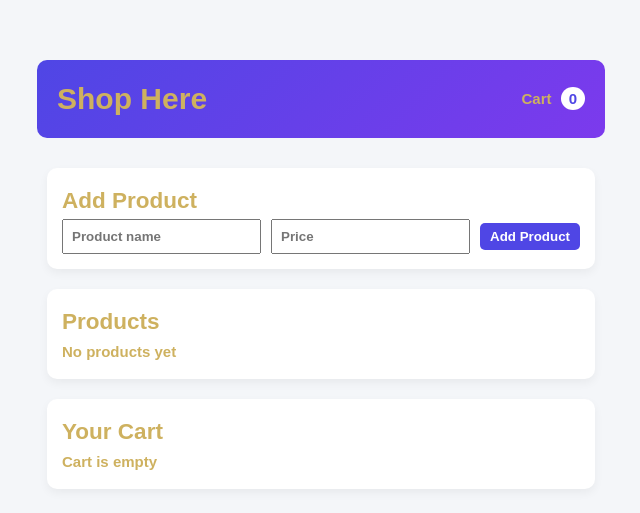
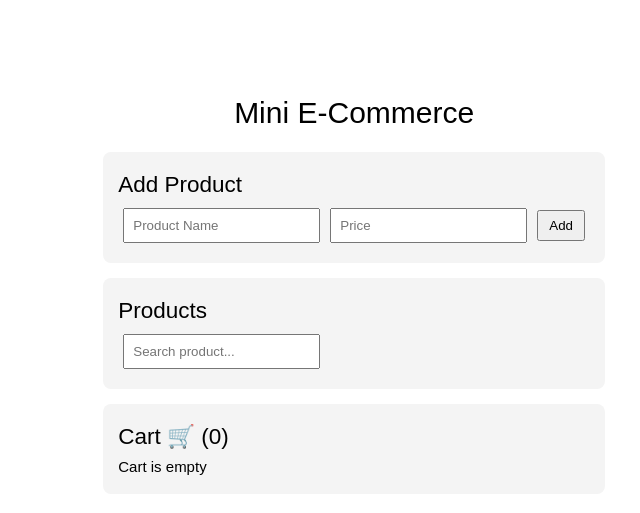
Before and after one commit to sanjyalsmriti/vueTask, a Vue app: page / in a window 1280 px wide. Shown: the part 101-614 px from the top of the page, without its empty margins (35-675 px from the left). Built offline with nearby package versions, Linux system fonts and the light colour scheme.

Commit message:
learn vue project

```diff
--- a/src/App.vue
+++ b/src/App.vue
@@ -1,161 +1,224 @@
 <template>
-  <div class="app">
-    <header class="header">
-      <h1>Shop Here</h1>
-      <div class="cart-badge">
-         Cart <span>0</span>
-      </div>
-    </header>
   <div class="container">
+    <h1>Mini E-Commerce</h1>
+
     <div class="card">
       <h2>Add Product</h2>
-        <div class="form">
-          <input v-model="newName" placeholder="Product name" />
-          <input v-model.number="newPrice" type="number" placeholder="Price" />
-          <button class="primary" @click="addProduct">Add Product</button>
-        </div>
+
+      <input v-model="name" placeholder="Product Name" />
+
+      <input v-model.number="price" type="number" placeholder="Price" />
+
+      <button @click="addProduct">Add</button>
     </div>
 
     <div class="card">
       <h2>Products</h2>
 
-        <div v-if="products.length === 0">No products yet</div>
-        <div class="grid">
+      <input v-model="search" placeholder="Search product..." />
+
       <div
-            class="product-card"
-            v-for="product in products"
+        v-for="(product, index) in filteredProducts"
         :key="product.id"
+        class="product"
       >
-            <h3>{{ product.name }}</h3>
-            <p class="price">Rs {{ product.price }}</p>
+        <span>{{ product.name }} - Rs {{ product.price }}</span>
 
-            <div class="actions">
-              <button class="primary">Add to Cart</button>
-              <button class="danger">Delete</button>
-            </div>
+        <div>
+          <button @click="addToCart(product)">Add to Cart</button>
+
+          <button class="delete" @click="deleteProduct(index)">
+            Delete
+          </button>
         </div>
       </div>
     </div>
 
     <div class="card">
-        <h2>Your Cart</h2>
-        <p>Cart is empty</p>
+      <h2>Cart 🛒 ({{ cart.length }})</h2>
+
+      <div v-if="cart.length === 0">Cart is empty</div>
+
+      <div
+        v-for="(item, index) in cart"
+        :key="index"
+        class="product"
+      >
+        <span>{{ item.name }} - Rs {{ item.price }}</span>
+
+        <button class="delete" @click="removeFromCart(index)">
+          Remove
+        </button>
       </div>
+
+      <button
+        v-if="cart.length"
+        class="checkout"
+        @click="checkout"
+      >
+        Checkout
+      </button>
     </div>
   </div>
 </template>
 
 <script setup>
-import { ref } from "vue"
+
+import { ref, computed, onMounted } from "vue"
+
+const name = ref("")
+const price = ref("")
+const search = ref("")
 
 const products = ref([])
+const cart = ref([])
 
-const newName = ref("")
-const newPrice = ref("")
+onMounted(() => {
+  products.value =
+    JSON.parse(localStorage.getItem("products")) || []
+
+  cart.value =
+    JSON.parse(localStorage.getItem("cart")) || []
+})
+
+const saveProducts = () => {
+  localStorage.setItem(
+    "products",
+    JSON.stringify(products.value)
+  )
+}
+
+
+const saveCart = () => {
+  localStorage.setItem(
+    "cart",
+    JSON.stringify(cart.value)
+  )
+}
+
 
 const addProduct = () => {
-  if (!newName.value || !newPrice.value) return
 
-  products.value.push({
+  if (!name.value || !price.value) {
+    alert("Enter name and price")
+    return
+  }
+
+
+  const newProduct = {
     id: Date.now(),
-    name: newName.value,
-    price: newPrice.value
+    name: name.value,
+    price: price.value
+  }
+
+  products.value.push(newProduct)
+
+  saveProducts()
+
+  name.value = ""
+  price.value = ""
+}
+
+const deleteProduct = (index) => {
+  products.value.splice(index, 1)
+  saveProducts()
+}
+
+const filteredProducts = computed(() => {
+  return products.value.filter(p =>
+    p.name
+      .toLowerCase()
+      .includes(search.value.toLowerCase())
+  )
 })
 
-  newName.value = ""
-  newPrice.value = ""
+const addToCart = (product) => {
+  cart.value.push(product)
+  saveCart()
+}
+
+const removeFromCart = (index) => {
+  cart.value.splice(index, 1)
+  saveCart()
+}
+
+const checkout = () => {
+  let total = cart.value.reduce(
+    (sum, item) => sum + item.price,
+    0
+  )
+
+
+  let vat = total * 0.13
+
+
+  let grandTotal = total + vat
+
+
+  alert(
+    `Total: Rs ${total}
+VAT (13%): Rs ${vat.toFixed(2)}
+Grand Total: Rs ${grandTotal.toFixed(2)}`
+  )
+
+
+  cart.value = []
+  saveCart()
 }
 </script>
 
 <style>
-* {
-  box-sizing: border-box;
-  color: #ceb15f;
-  font-weight: bold;
-}
-
-body {
-  margin: 0;
-  font-family: Arial, Helvetica, sans-serif;
-  background: #f4f6f9;
+.container {
+  max-width: 600px;
+  margin: auto;
+  font-family: Arial;
+  color: black;
 }
 
 
-.header {
-  background: linear-gradient(135deg, #4f46e5, #7c3aed);
-  color: white;
-  padding: 15px 20px;
-  display: flex;
-  justify-content: space-between;
-  align-items: center;
-  border-radius: 10px;
-}
-
-.cart-badge span {
-  background: white;
-  color: #4f46e5;
-  padding: 3px 8px;
-  border-radius: 50%;
-  margin-left: 5px;
-  font-weight: bold;
-}
-
-/* Layout */
-.container {
-  max-width: 900px;
-  margin: 20px auto;
-  padding: 10px;
-}
-
-/* Card */
-.card {
-  background: white;
-  padding: 15px;
-  margin-bottom: 20px;
-  border-radius: 10px;
-  box-shadow: 0 4px 10px rgba(0,0,0,0.05);
-}
-
-/* Form */
-.form input {
-  margin-right: 10px;
-  padding: 8px;
-}
-
-/* Product Grid */
-.grid {
-  display: grid;
-  grid-template-columns: repeat(auto-fill, minmax(200px, 1fr));
-  gap: 15px;
-}
-
-.product-card {
-  background: #fafafa;
-  padding: 12px;
-  border-radius: 8px;
+h1 {
   text-align: center;
 }
 
-.price {
-  color: #4f46e5;
-  font-weight: bold;
+
+.card {
+  background: #f4f4f4;
+  padding: 15px;
+  margin: 15px 0;
+  border-radius: 8px;
 }
 
-/* Buttons */
+
+input {
+  padding: 8px;
+  margin: 5px;
+}
+
+
 button {
   padding: 6px 10px;
-  border: none;
-  border-radius: 5px;
+  margin: 5px;
   cursor: pointer;
 }
 
-.primary {
-  background: #4f46e5;
+
+.delete {
+  background: red;
   color: white;
 }
 
-.danger {
-  background: #ef4444;
+
+.checkout {
+  background: green;
   color: white;
+  width: 100%;
+  margin-top: 10px;
+}
+
+
+.product {
+  display: flex;
+  justify-content: space-between;
+  margin: 5px 0;
 }
 </style>
```
Lines whose indentation alone changed are shown as unchanged.
